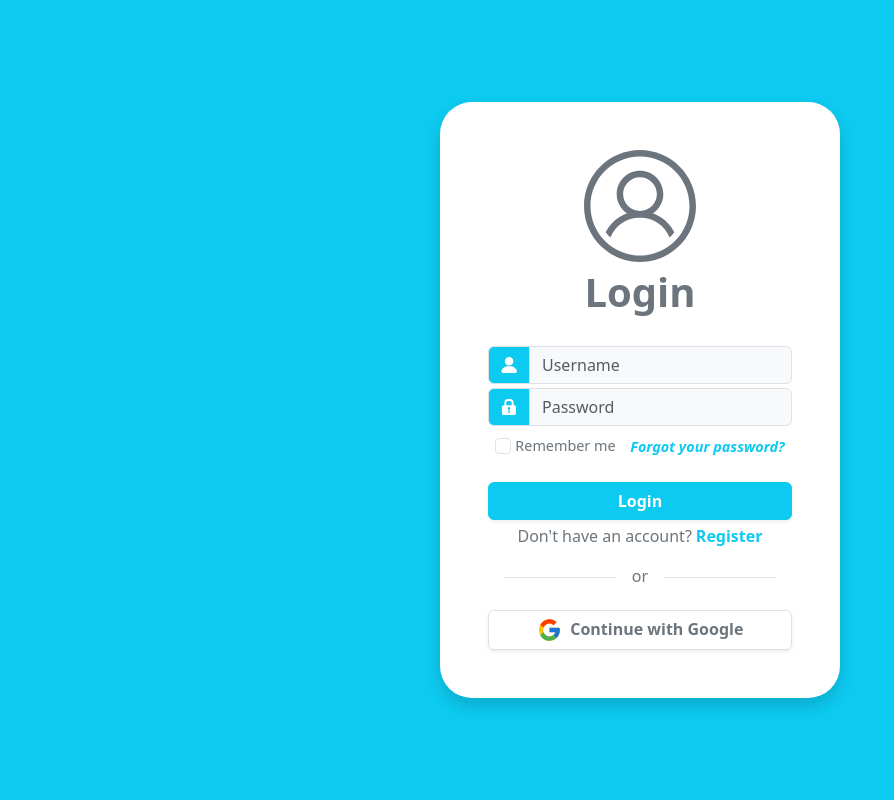
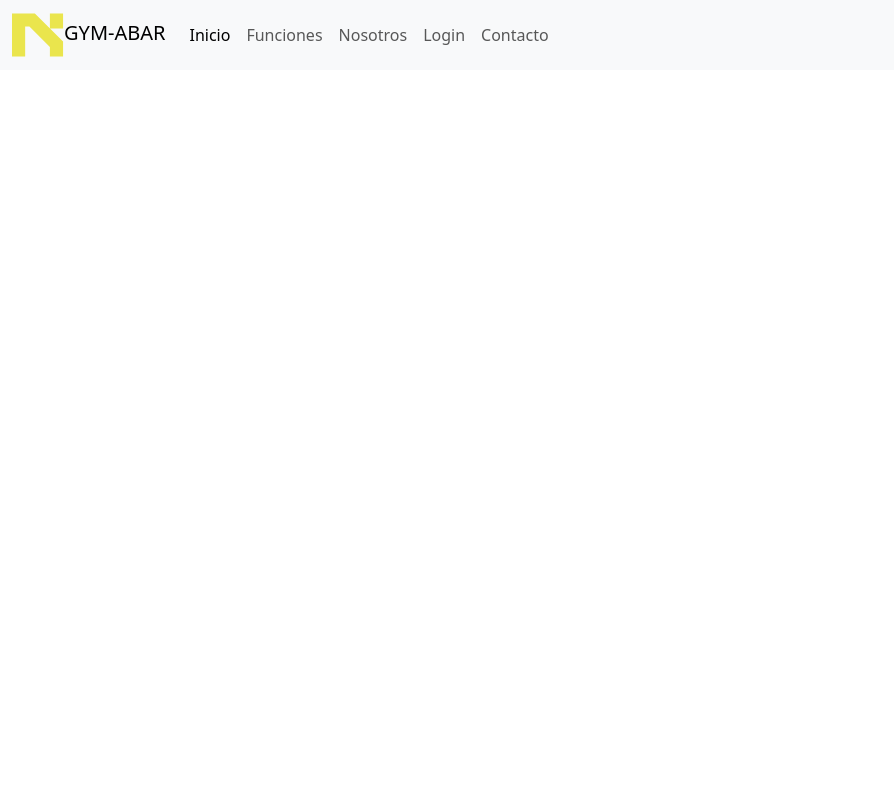
Before and after one commit to brianarjona00/DESARROLLO1, a plain HTML site: page pages/login.html in a window 1280 px wide. Shown: the top 800 px of the page, without its empty margins (0-894 px from the left). Drawn offline with nearby package versions, Linux system fonts and the light colour scheme.

Commit message:
agrego los nav a login y contacto

```diff
--- a/pages/login.html
+++ b/pages/login.html
@@ -11,10 +11,38 @@
     <!-- bootstrap -->
     <link href="https://cdn.jsdelivr.net/npm/bootstrap@5.3.0-alpha1/dist/css/bootstrap.min.css" rel="stylesheet" integrity="sha384-GLhlTQ8iRABdZLl6O3oVMWSktQOp6b7In1Zl3/Jr59b6EGGoI1aFkw7cmDA6j6gD" crossorigin="anonymous">
   </head>
-  <body class="bg-info d-flex justify-content-center align-items-center vh-100">
+  <body>
 
+    <nav class="navbar navbar-expand-lg bg-body-tertiary">
+      <div class="container-fluid">
+        <a class="navbar-brand" href="../index.html"><img src="../img/logoipsum-282 (2).svg" alt="">GYM-ABAR
 
-
+        </a>
+        <button class="navbar-toggler" type="button" data-bs-toggle="collapse" data-bs-target="#navbarNav" aria-controls="navbarNav" aria-expanded="false" aria-label="Toggle navigation">
+          <span class="navbar-toggler-icon"></span>
+        </button>
+        <div class="collapse navbar-collapse" id="navbarNav">
+          <ul class="navbar-nav">
+            <li class="nav-item">
+              <a class="nav-link active" aria-current="page" href="../index.html">Inicio</a>
+            </li>
+            <li class="nav-item">
+              <a class="nav-link" href="../index.html">Funciones</a>
+            </li>
+            <li class="nav-item">
+              <a class="nav-link" href="../index.html">Nosotros</a>
+            </li>
+            <li class="nav-item">
+              <a class="nav-link" href="../pages/login.html">Login</a>
+            </li>
+            <li class="nav-item">
+              <a class="nav-link" href="../pages/contacto.html">Contacto</a>
+            </li>
+          </ul>
+        </div>
+      </div>
+    </nav>
+<section class="d-flex justify-content-center align-items-center vh-100"></section>
     <div
       class="bg-white p-5 rounded-5 text-secondary shadow"
       style="width: 25rem"
```
